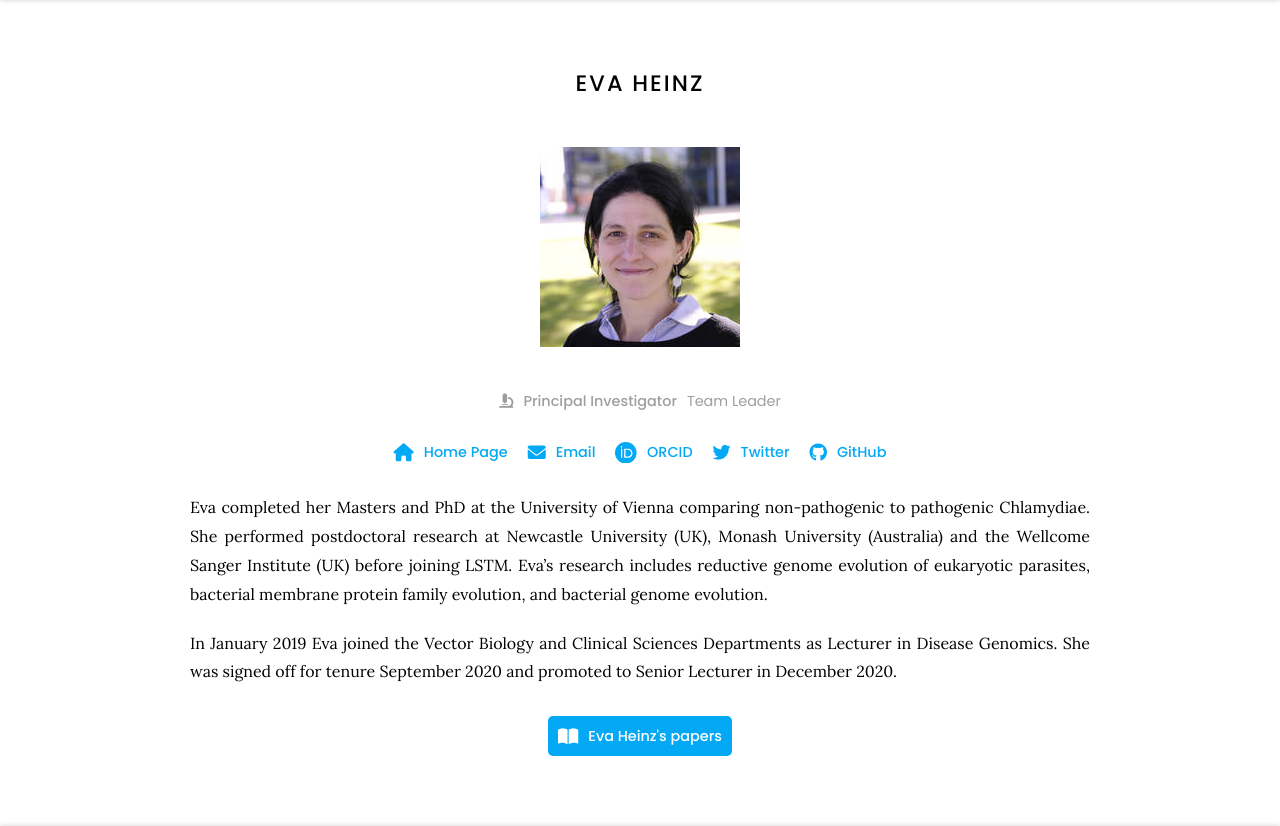
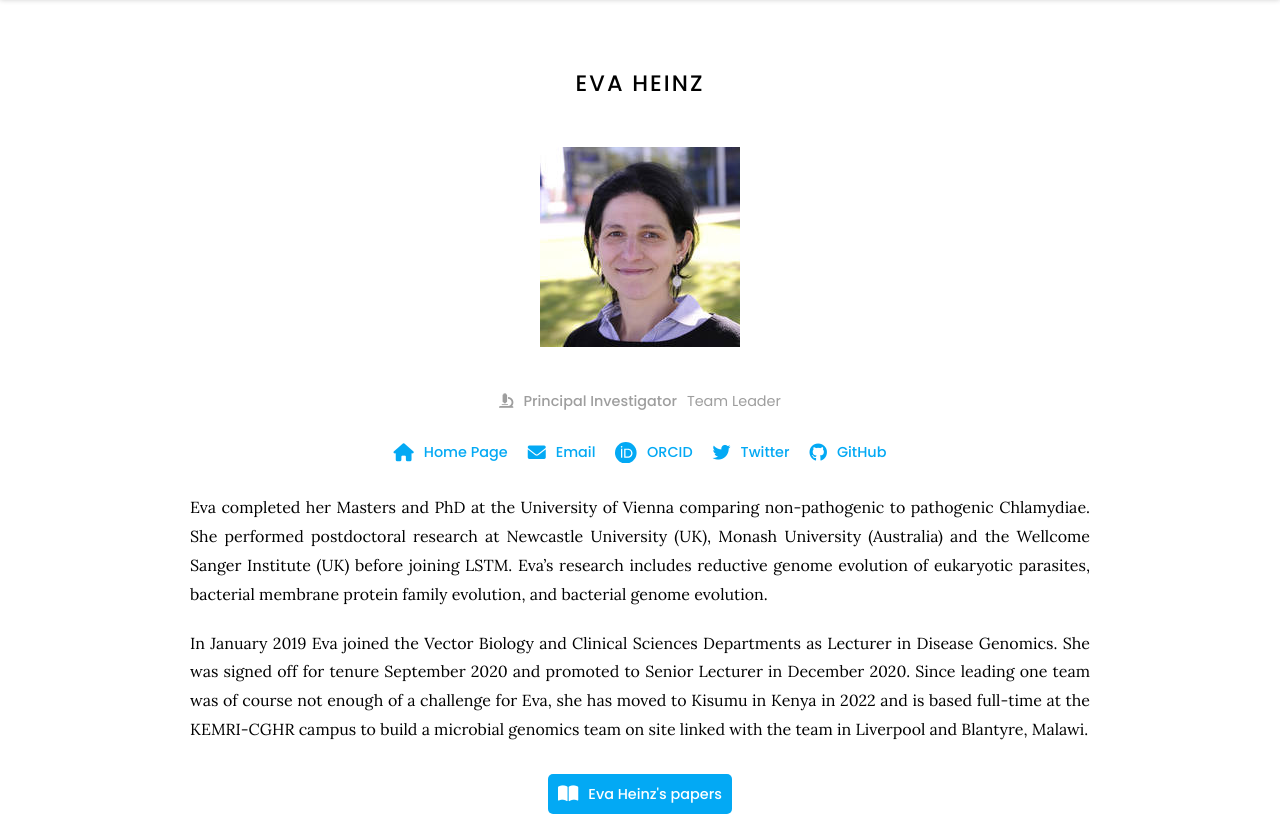
Before and after one commit to Evo-MInt/MicGen-lab-website, a Jekyll site: the page built from _members/eva-heinz.md, in a window 1280 px wide. Shown: the part 110-936 px from the top of the page. Built offline with Jekyll 4.4.1, drawn with Linux system fonts in a browser that asks for light colours; grey boxes are pictures that could not be loaded.

Commit message:
Update eva-heinz.md

```diff
--- a/_members/eva-heinz.md
+++ b/_members/eva-heinz.md
@@ -16,4 +16,4 @@ links:
 
 Eva completed her Masters and PhD at the University of Vienna comparing non-pathogenic to pathogenic Chlamydiae. She performed postdoctoral research at Newcastle University (UK), Monash University (Australia) and the Wellcome Sanger Institute (UK) before joining LSTM. Eva’s research includes reductive genome evolution of eukaryotic parasites, bacterial membrane protein family evolution, and bacterial genome evolution.
 
-In January 2019 Eva joined the Vector Biology and Clinical Sciences Departments as Lecturer in Disease Genomics. She was signed off for tenure September 2020 and promoted to Senior Lecturer in December 2020.
+In January 2019 Eva joined the Vector Biology and Clinical Sciences Departments as Lecturer in Disease Genomics. She was signed off for tenure September 2020 and promoted to Senior Lecturer in December 2020. Since leading one team was of course not enough of a challenge for Eva, she has moved to Kisumu in Kenya in 2022 and is based full-time at the KEMRI-CGHR campus to build a microbial genomics team on site linked with the team in Liverpool and Blantyre, Malawi.
```
